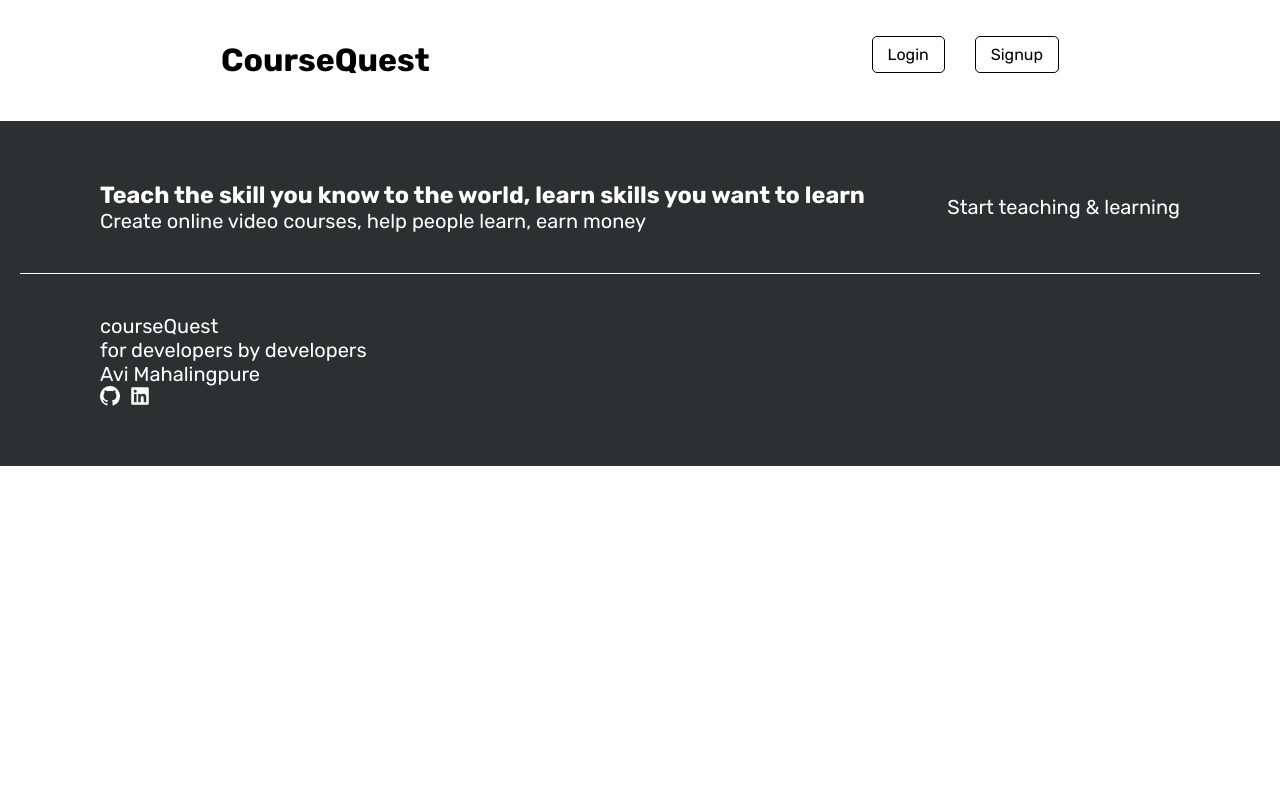
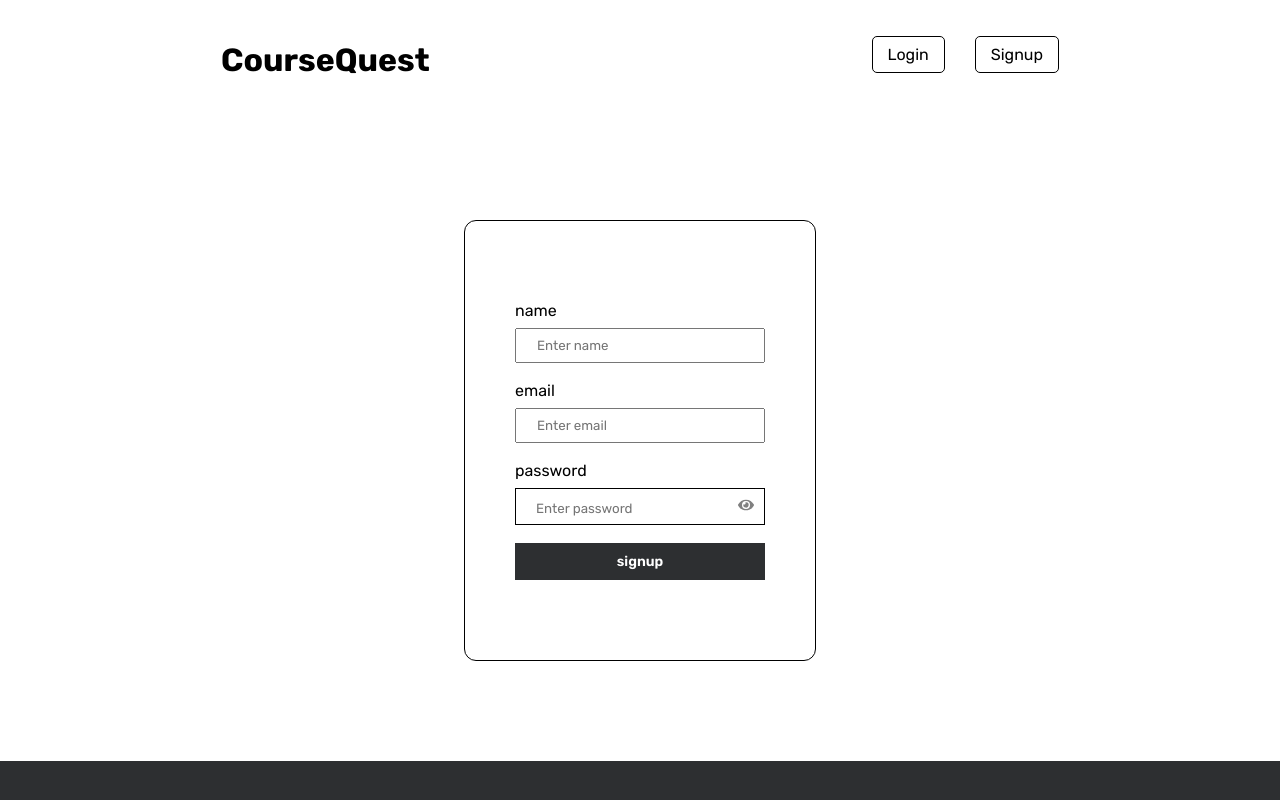
Before and after one commit to Spikree/CourseQuest-frontend, a React (Vite) app: page /signup in a window 1280 px wide. Shown: the top 800 px of the page. Built offline with nearby package versions, Linux system fonts and the light colour scheme.

Commit message:
add login and signup page

```diff
--- a/src/App.jsx
+++ b/src/App.jsx
@@ -3,13 +3,44 @@ import "./App.css";
 import Footer from "./components/Footer/Footer";
 import Navbar from "./components/Navbar/Navbar";
 import Home from "./pages/Home/Home";
+import Login from "./pages/login /Login";
+import Signup from "./pages/signup/Signup";
+import { useState } from "react";
 
 const App = () => {
+  const [name, setName] = useState("");
+  const [email, setEmail] = useState("");
+  const [password, setPassword] = useState("");
+
   return (
     <div className="app">
       <Navbar />
       <Routes>
         <Route path="/" element={<Home />} />
+        <Route
+          path="/login"
+          element={
+            <Login
+              email={email}
+              password={password}
+              setEmail={setEmail}
+              setPassword={setPassword}
+            />
+          }
+        />
+        <Route
+          path="/signup"
+          element={
+            <Signup
+              email={email}
+              password={password}
+              name={name}
+              setEmail={setEmail}
+              setPassword={setPassword}
+              setName={setName}
+            />
+          }
+        />
       </Routes>
       <Footer />
     </div>
--- a/src/components/Navbar/Navbar.css
+++ b/src/components/Navbar/Navbar.css
@@ -9,7 +9,7 @@
     gap: 30px;
 }
 
-.nav-items ul li {
+.nav-items ul a {
     border: 1px solid black;
     padding: 8px;
     padding-left: 15px;
@@ -17,7 +17,7 @@
     border-radius: 5px;
 }
 
-.nav-items ul li:hover {
+.nav-items ul a:hover {
     background-color: #2d2f31;
     color: white;
 }
--- a/src/components/Navbar/Navbar.jsx
+++ b/src/components/Navbar/Navbar.jsx
@@ -1,17 +1,20 @@
 import "./Navbar.css";
-
+import { Link } from "react-router-dom";
 const Navbar = () => {
   return (
     <>
       <div className="navbar">
         <div className="logo">
-          <h1>CourseQuest</h1>
+          <Link to={"/"}>
+            <h1>CourseQuest</h1>
+          </Link>
         </div>
 
         <div className="nav-items">
           <ul>
-            <li>Login</li>
-            <li>Signup</li>
+            <Link to={"/login"}>Login</Link>
+
+            <Link to={"/signup"}>Signup</Link>
           </ul>
         </div>
       </div>
--- a/src/index.css
+++ b/src/index.css
@@ -2,6 +2,11 @@
 
 * {
     font-family: "Rubik", sans-serif;
+}
+
+a {
+    text-decoration: none;
+    color: inherit;
 }
 
 li {
--- /dev/null
+++ b/src/pages/login /Login.css
@@ -0,0 +1,63 @@
+.login {
+    height: 80vh;
+    display: flex;
+    align-items: center;
+    justify-content: center;
+}
+
+.login-form {
+    display: flex;
+    flex-direction: column;
+    gap: 18px;
+    border: 1px solid black;
+    padding: 80px 50px 80px 50px;
+    border-radius: 12px;
+}
+
+.inputs {
+    display: flex;
+    flex-direction: column;
+    gap: 8px;
+}
+
+.login-input {
+    padding-top: 8px;
+    padding-bottom: 8px;
+    padding-left: 20px;
+    padding-right: 20px;
+}
+
+.login-input:focus {
+    outline: none;
+}
+
+.login-input-password {
+    padding-top: 8px;
+    padding-bottom: 8px;
+    padding-left: 20px;
+    padding-right: 20px;
+    border: none;
+}
+
+.login-input-password:focus {
+    outline: none;
+    background-color: white;
+}
+
+.password-div {
+    border: 1px solid black;
+}
+
+.password-div .icon {
+    padding-right: 10px;
+    padding-top: 8px;
+}
+
+.btn {
+    padding: 10px;
+    border: none;
+    background-color: #2d2f31;
+    color: white;
+    font-size: 14px;
+    font-weight: 600;
+}
--- /dev/null
+++ b/src/pages/login /Login.jsx
@@ -0,0 +1,55 @@
+import { useState } from "react";
+import "./Login.css";
+import { FaEye } from "react-icons/fa";
+
+const Login = ({ email, password, setEmail, setPassword }) => {
+  const [showPassword, setShowPassword] = useState(false);
+
+  const handleSubmit = () => {
+    event.preventDefault();
+    setEmail("");
+    setPassword("");
+  };
+
+  return (
+    <div className="login">
+      <form className="login-form" onSubmit={() => handleSubmit()}>
+        <div className="inputs">
+          <label>email</label>
+          <input
+            className="login-input"
+            value={email}
+            onChange={(e) => setEmail(e.target.value)}
+            name="email"
+            placeholder="Enter email"
+          />
+        </div>
+
+        <div className="inputs">
+          <label>password</label>
+          <div className="password-div">
+            <input
+              className="login-input-password"
+              value={password}
+              onChange={(e) => setPassword(e.target.value)}
+              name="password"
+              placeholder="Enter password"
+              type={showPassword ? "password" : ""}
+            />
+            <FaEye
+              onClick={() => setShowPassword(!showPassword)}
+              className="icon"
+              style={{ color: showPassword ? "black" : "grey" }}
+            />
+          </div>
+        </div>
+
+        <button className="btn" type="submit">
+          Login
+        </button>
+      </form>
+    </div>
+  );
+};
+
+export default Login;
--- /dev/null
+++ b/src/pages/signup/Signup.css
@@ -0,0 +1,15 @@
+.signup {
+    height: 80vh;
+    align-items: center;
+    display: flex;
+    justify-content: center;
+}
+
+.signup-form {
+    display: flex;
+    flex-direction: column;
+    gap: 18px;
+    border: 1px solid black;
+    padding: 80px 50px 80px 50px;
+    border-radius: 12px;
+}
--- /dev/null
+++ b/src/pages/signup/Signup.jsx
@@ -0,0 +1,65 @@
+import { useState } from "react";
+import "./Signup.css";
+import { FaEye } from "react-icons/fa";
+
+const Signup = ({ name, email, password, setName, setEmail, setPassword }) => {
+  const [showPassword, setShowPassword] = useState(false);
+  const handleSubmit = () => {
+    event.preventDefault();
+    setEmail("");
+    setPassword("");
+    setName("");
+  };
+  return (
+    <div className="signup">
+      <form className="signup-form" onSubmit={() => handleSubmit()}>
+        <div className="inputs">
+          <label>name</label>
+          <input
+            className="login-input"
+            value={name}
+            onChange={(e) => setName(e.target.value)}
+            name="name"
+            placeholder="Enter name"
+          />
+        </div>
+
+        <div className="inputs">
+          <label>email</label>
+          <input
+            className="login-input"
+            value={email}
+            onChange={(e) => setEmail(e.target.value)}
+            name="email"
+            placeholder="Enter email"
+          />
+        </div>
+
+        <div className="inputs">
+          <label>password</label>
+          <div className="password-div">
+            <input
+              className="login-input-password"
+              value={password}
+              onChange={(e) => setPassword(e.target.value)}
+              name="password"
+              placeholder="Enter password"
+              type={showPassword ? "password" : ""}
+            />
+            <FaEye
+              onClick={() => setShowPassword(!showPassword)}
+              className="icon"
+              style={{ color: showPassword ? "black" : "grey" }}
+            />
+          </div>
+        </div>
+
+        <button className="btn" type="submit">
+          signup
+        </button>
+      </form>
+    </div>
+  );
+};
+
+export default Signup;
```
